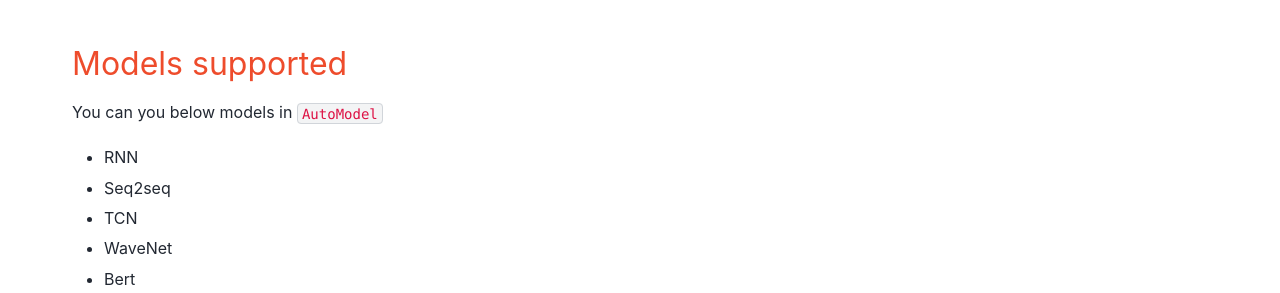
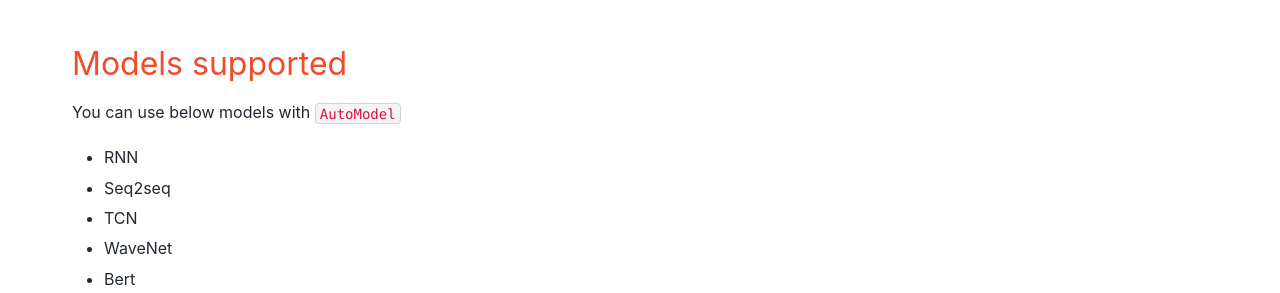
Before and after one commit to LongxingTan/Time-series-prediction, a Sphinx documentation site: the page built from docs/source/models.rst, in a window 1280 px wide and 953 px high. Shown: the part 234-527 px from the top of the window. Built offline with Sphinx 7.4.7 and the PyData theme 0.15.4, drawn with Linux system fonts in a browser that asks for light colours.

```diff
--- a/docs/source/models.rst
+++ b/docs/source/models.rst
@@ -11,7 +11,7 @@ Some experiments of tfts in Kaggle Dataset
 Models supported
 ------------------
 
-You can you below models in ``AutoModel``
+You can use below models with ``AutoModel``
 
 * RNN
 * Seq2seq
```
Also changed, not shown: 2 other files.
